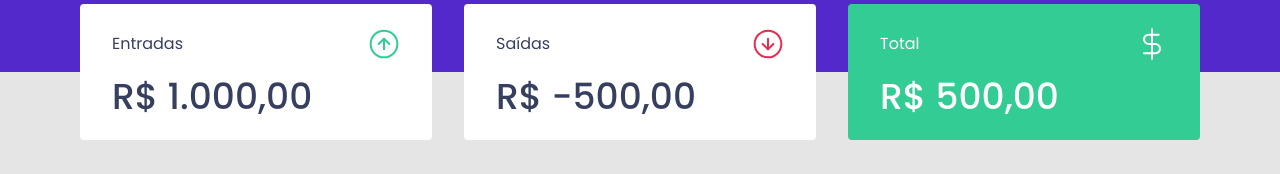
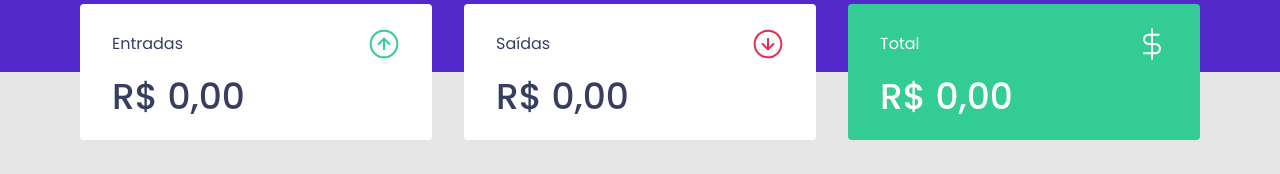
Before and after one commit to ajvideira/rocketseat-ignite-reactjs-dtmoney, a React (Create React App) app: page / in a window 1280 px wide. Shown: the part 140-314 px from the top of the page. Built offline with nearby package versions, Linux system fonts and the light colour scheme; no server answers; what miragejs would draw is missing.

Commit message:
Calculating summary

```diff
--- a/src/components/Summary/index.tsx
+++ b/src/components/Summary/index.tsx
@@ -9,6 +9,24 @@
 export function Summary() {
   const { transactions } = useContext(TransactionsContext);
 
+  const summary = transactions.reduce(
+    (acc, transaction) => {
+      if (transaction.type === "deposit") {
+        acc.income += transaction.amount;
+        acc.total += transaction.amount;
+      } else {
+        acc.outcome -= transaction.amount;
+        acc.total -= transaction.amount;
+      }
+      return acc;
+    },
+    {
+      income: 0,
+      outcome: 0,
+      total: 0,
+    }
+  );
+
   return (
     <Container>
       <div>
@@ -16,21 +34,36 @@
           <p>Entradas</p>
           <img src={incomeImg} alt="Entradas" />
         </header>
-        <strong>R$ 1.000,00</strong>
+        <strong>
+          {Intl.NumberFormat("pt-BR", {
+            style: "currency",
+            currency: "BRL",
+          }).format(summary.income)}
+        </strong>
       </div>
       <div>
         <header>
           <p>Saídas</p>
           <img src={outcomeImg} alt="Saídas" />
         </header>
-        <strong>R$ -500,00</strong>
+        <strong>
+          {Intl.NumberFormat("pt-BR", {
+            style: "currency",
+            currency: "BRL",
+          }).format(summary.outcome)}
+        </strong>
       </div>
       <div className="highlighted">
         <header>
           <p>Total</p>
           <img src={totalImg} alt="Total" />
         </header>
-        <strong>R$ 500,00</strong>
+        <strong>
+          {Intl.NumberFormat("pt-BR", {
+            style: "currency",
+            currency: "BRL",
+          }).format(summary.total)}
+        </strong>
       </div>
     </Container>
   );
```
